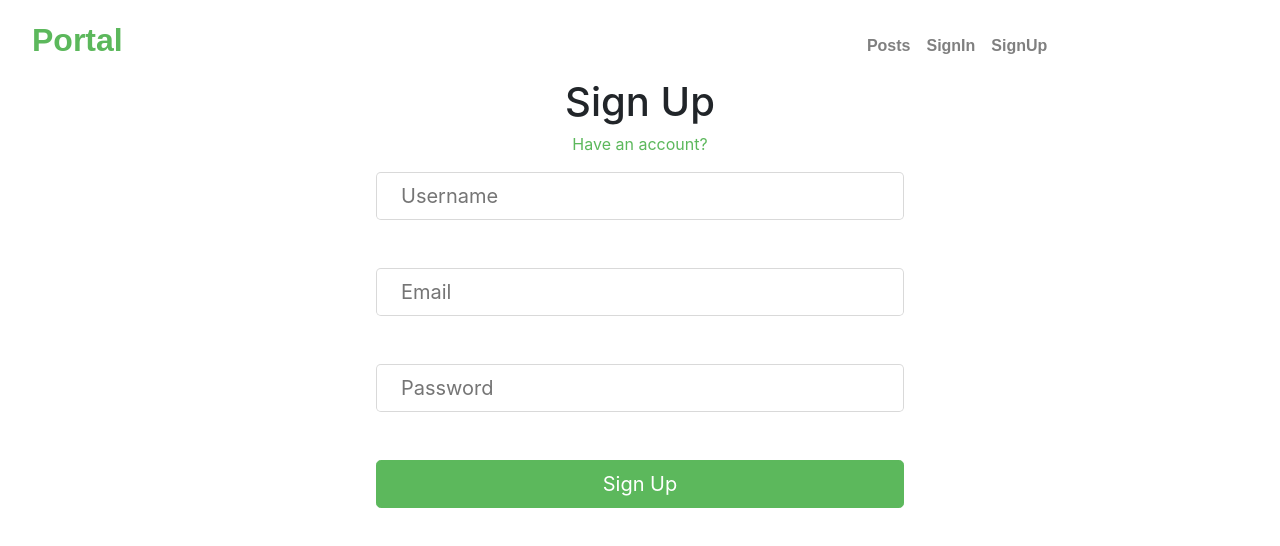
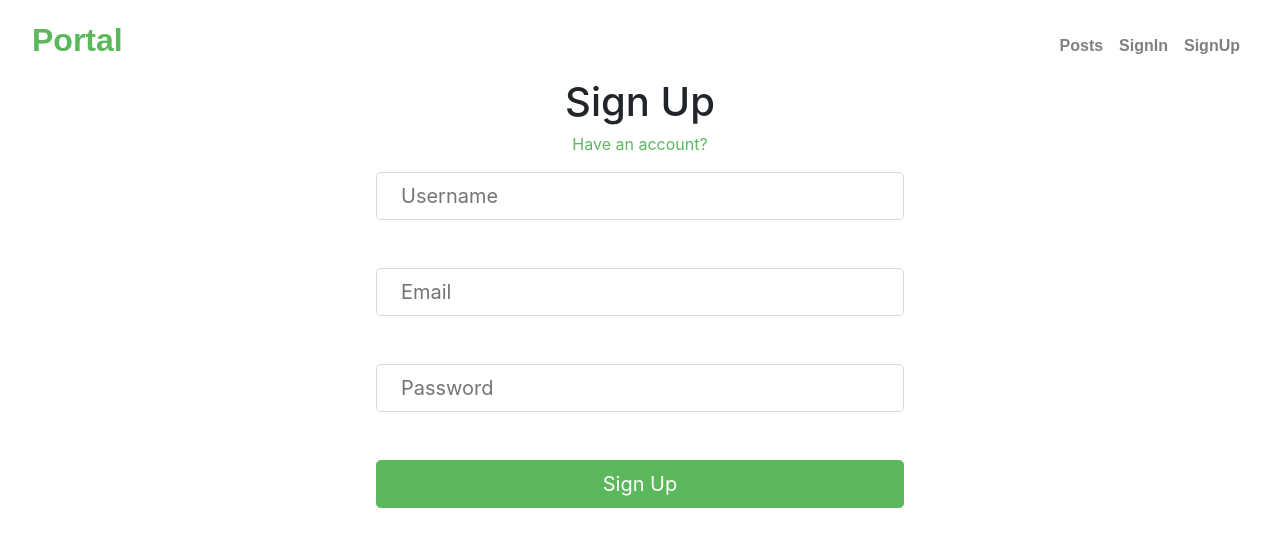
Before and after one commit to nehalswarup94/ReactPortal, a React (Create React App) app: page /register in a window 1280 px wide. Shown: the top 546 px of the page. Built offline with nearby package versions, Linux system fonts and the light colour scheme; no server answers.

Commit message:
header css

```diff
--- a/src/components/Header/Header.js
+++ b/src/components/Header/Header.js
@@ -10,7 +10,7 @@ class Header extends React.Component {
 
     render() {
         const { isAuthenticated, loading, user } = this.props.auth;
-        const guestLinks = <div className='portal-header'>
+        const guestLinks = <div className='portal-header-one'>
                                 <div className='portal-link'><Link to="/" className='main-link'>Portal</Link></div>
                                 <div className='options'>
                                     <Link to="/" className='option-links'>Posts</Link>
--- a/src/components/Header/Header.scss
+++ b/src/components/Header/Header.scss
@@ -1,6 +1,6 @@
 @import '../../config_colors.scss';
 
-.portal-header{
+.portal-header, .portal-header-one{
     font-family:titillium web,sans-serif;
     color:$heading_color;
     padding: 1rem 2rem;
@@ -34,8 +34,19 @@
     }
 }
 
+.portal-header-one{
+    .portal-link{
+        flex-basis: 85%;
+    }
+
+    .options{
+        flex-basis: 15%;
+    }
+
+}
+
 @media screen and (max-width: 480px) {
-    .portal-header{
+    .portal-header, .portal-header-one{
         display:flex;
         flex-direction: column;
 
```
